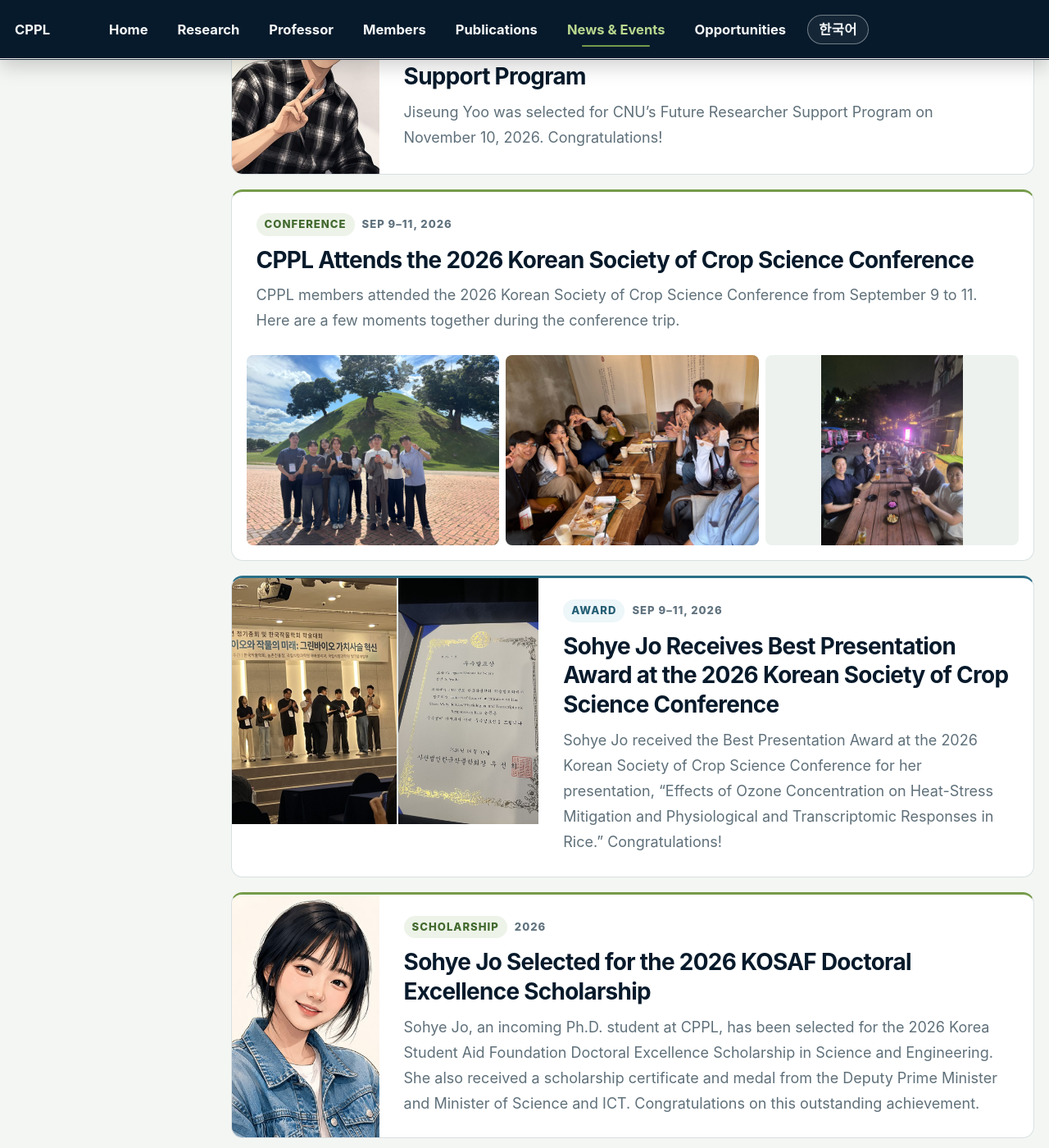
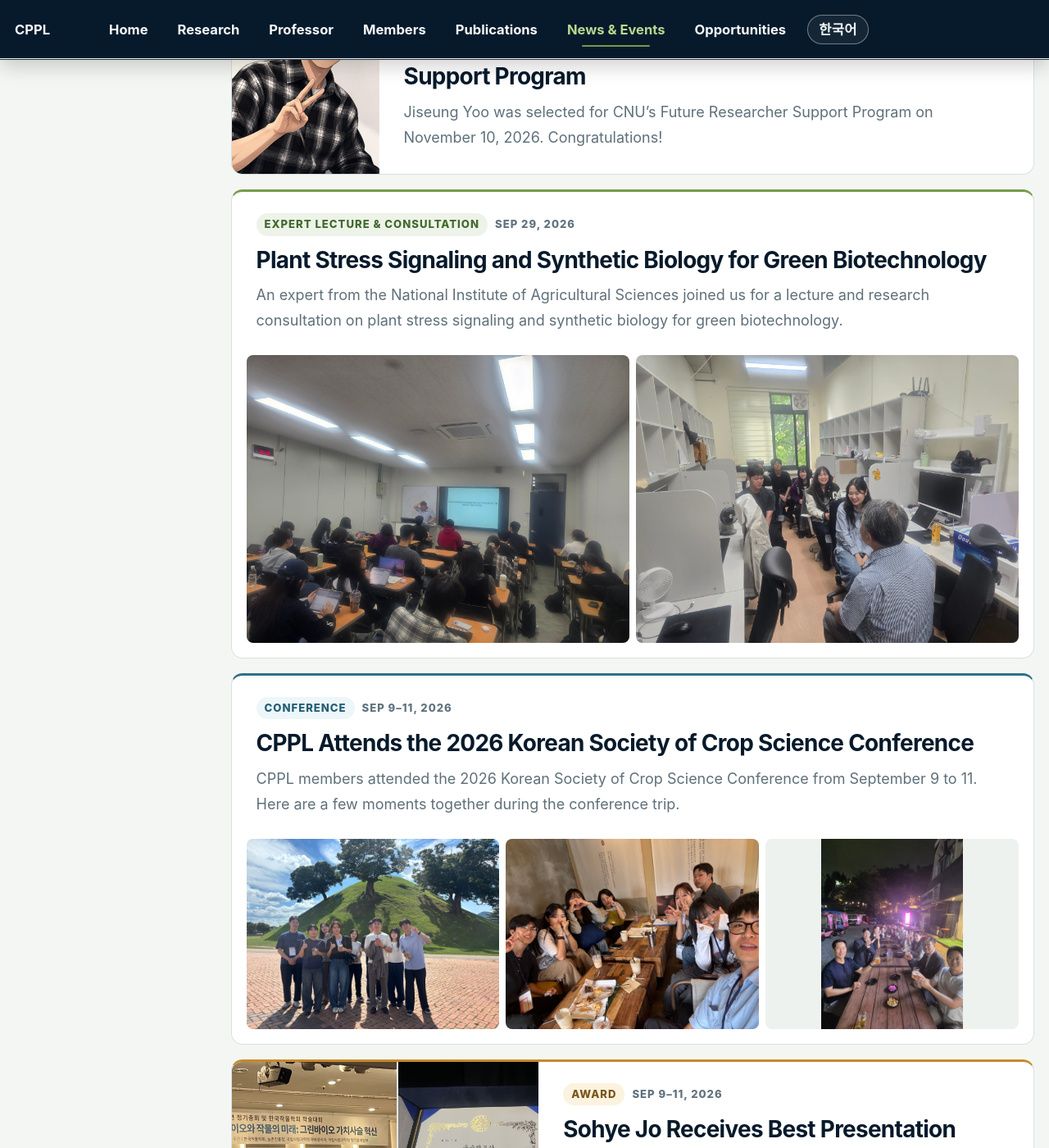
Before and after one commit to HYEONSEOKLEE-Prof/hyeonseoklee-prof.github.io, a Jekyll site: the page built from _pages/news-events.md, in a window 1280 px wide and 1400 px high, scrolled down 728 px. Shown: the whole window at 82% size. Built offline with Jekyll 4.4.1, drawn with Linux system fonts in a browser that asks for light colours; a script bundle is joined from its source files by our own code; library files that are not in the unit come from our copies; some of the changed text lies outside the part shown.

Commit message:
Add spring snack break and September expert lecture news

```diff
--- a/_includes/head/custom.html
+++ b/_includes/head/custom.html
@@ -8,7 +8,7 @@
 <!-- CPPL custom styling -->
 <link rel="stylesheet" href="{{ base_path }}/assets/css/cppl-custom.css?v=20260815-2"/>
 <link rel="stylesheet" href="{{ base_path }}/assets/css/cppl-polish.css?v=20260922-4"/>
-<link rel="stylesheet" href="{{ base_path }}/assets/css/cppl-news.css?v=20261118-1"/>
+<link rel="stylesheet" href="{{ base_path }}/assets/css/cppl-news.css?v=20261118-2"/>
 <link rel="stylesheet" href="{{ base_path }}/assets/css/cppl-research-framework.css?v=20261118-4"/>
 <link rel="stylesheet" href="{{ base_path }}/assets/css/cppl-research-community.css?v=20261021-1"/>
 <script defer src="{{ base_path }}/assets/js/cppl-members.js"></script>
--- a/_pages/news-events.md
+++ b/_pages/news-events.md
@@ -46,6 +46,22 @@ author_profile: false
     </div>
   </article>
 
+
+  <article id="news-2026-09-29-expert-lecture" class="cppl-news-card cppl-news-card-gallery" style="scroll-margin-top:95px;">
+    <div class="cppl-news-copy">
+      <div class="cppl-news-meta">
+        <span class="cppl-news-tag"><span class="cppl-lang-en">Expert Lecture &amp; Consultation</span><span class="cppl-lang-ko" lang="ko">전문가 특강 및 자문</span></span>
+        <span class="cppl-lang-en">Sep 29, 2026</span><span class="cppl-lang-ko" lang="ko">2026.09.29.</span>
+      </div>
+      <h3><span class="cppl-lang-en">Plant Stress Signaling and Synthetic Biology for Green Biotechnology</span><span class="cppl-lang-ko" lang="ko">식물 스트레스 신호와 합성생물학 기반 그린바이오 기술</span></h3>
+      <p class="cppl-lang-en">An expert from the National Institute of Agricultural Sciences joined us for a lecture and research consultation on plant stress signaling and synthetic biology for green biotechnology.</p>
+      <p class="cppl-lang-ko" lang="ko">국립농업과학원 식물소재바이오공학과 전문가와 함께 식물 스트레스 신호와 합성생물학 기반 그린바이오 기술을 주제로 특강 및 연구 자문을 진행했습니다.</p>
+    </div>
+    <div class="cppl-news-gallery cppl-news-gallery-two">
+      <a href="{{ base_path }}/images/news/2026-09-29-plant-stress-lecture.jpg"><img src="{{ base_path }}/images/news/2026-09-29-plant-stress-lecture.jpg" width="1600" height="1200" alt="Expert lecture on plant stress signaling and synthetic biology" loading="lazy"></a>
+      <a href="{{ base_path }}/images/news/2026-09-29-plant-stress-consultation.jpg"><img src="{{ base_path }}/images/news/2026-09-29-plant-stress-consultation.jpg" width="1600" height="1200" alt="Research consultation with CPPL members following the expert lecture" loading="lazy"></a>
+    </div>
+  </article>
   <article id="news-2026-crop-science-conference" class="cppl-news-card cppl-news-card-gallery" style="scroll-margin-top:95px;">
     <div class="cppl-news-copy">
       <div class="cppl-news-meta">
@@ -84,6 +100,21 @@ author_profile: false
     </div>
   </article>
 
+
+  <article id="news-2026-spring-snack" class="cppl-news-card cppl-news-card-featured" style="scroll-margin-top:95px;">
+    <div class="cppl-news-photo" style="height:auto;min-height:0;">
+      <a href="{{ base_path }}/images/news/2026-spring-snack-break.jpg"><img src="{{ base_path }}/images/news/2026-spring-snack-break.jpg" width="1600" height="891" alt="CPPL members sharing snacks outdoors in spring 2026" loading="lazy" style="height:auto;min-height:0;max-height:none;object-fit:contain;"></a>
+    </div>
+    <div class="cppl-news-copy">
+      <div class="cppl-news-meta">
+        <span class="cppl-news-tag"><span class="cppl-lang-en">Lab Life</span><span class="cppl-lang-ko" lang="ko">연구실 일상</span></span>
+        <span class="cppl-lang-en">Spring 2026</span><span class="cppl-lang-ko" lang="ko">2026년 봄</span>
+      </div>
+      <h3><span class="cppl-lang-en">A Spring Snack Break</span><span class="cppl-lang-ko" lang="ko">2026 봄, 함께 먹는 간식</span></h3>
+      <p class="cppl-lang-en">We took a break to share snacks outdoors in spring 2026.</p>
+      <p class="cppl-lang-ko" lang="ko">봄날, 연구실 구성원들과 야외에서 간식을 나눠 먹었습니다.</p>
+    </div>
+  </article>
   <article class="cppl-news-card">
     <div class="cppl-news-photo">
       <img src="{{ base_path }}/images/members/jo-sohye.jpg" alt="Sohye Jo" loading="lazy">
--- a/assets/css/cppl-news.css
+++ b/assets/css/cppl-news.css
@@ -204,6 +204,10 @@ html[data-theme="dark"] .cppl-news-meta {
   margin:0;
 }
 
+.cppl-news-gallery-two {
+  grid-template-columns:repeat(2,minmax(0,1fr));
+}
+
 @media (max-width:700px) {
   .cppl-news-gallery {
     grid-template-columns:minmax(0,1fr);
```
Also changed, not shown: images/news/2026-09-29-plant-stress-consultation.jpg (added), images/news/2026-09-29-plant-stress-lecture.jpg (added), images/news/2026-spring-snack-break.jpg (added).
